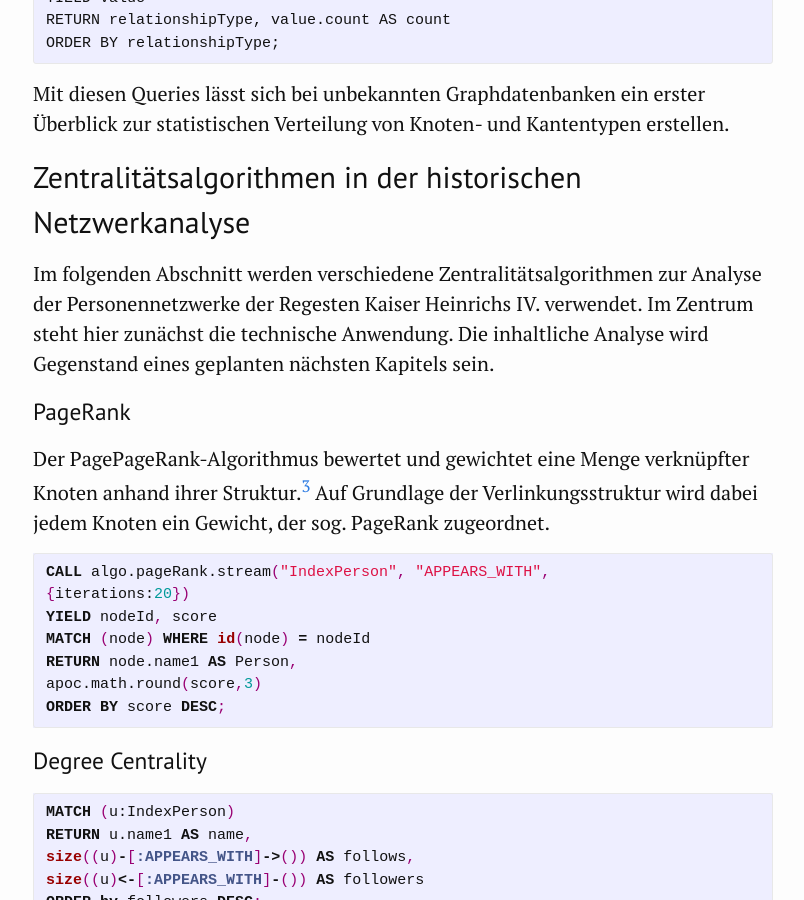
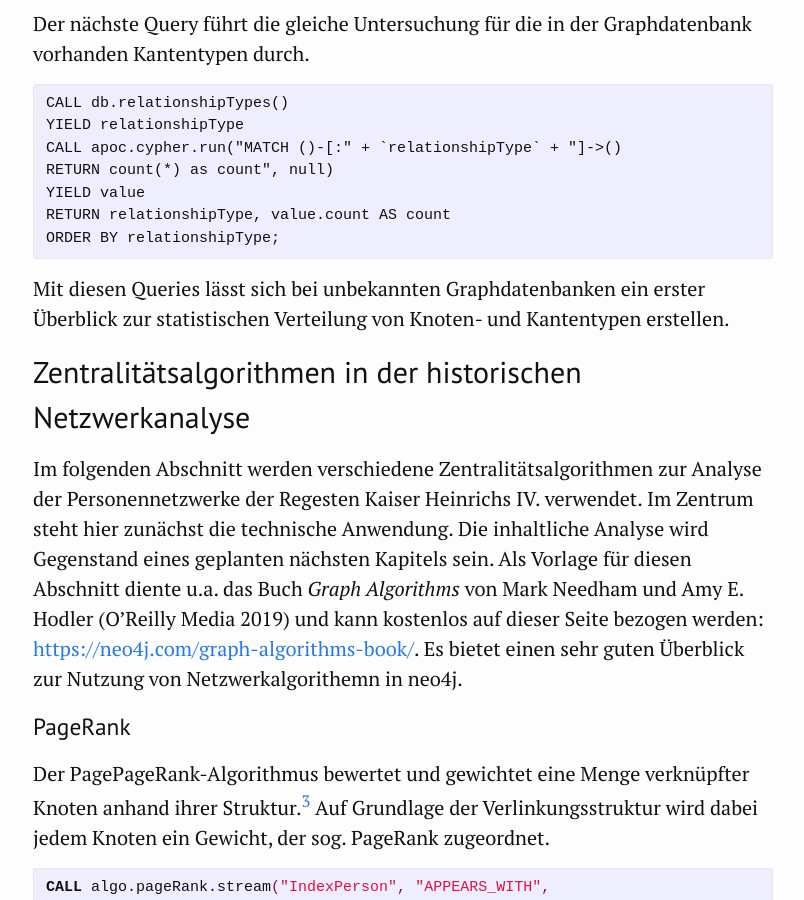
Before and after one commit to kuczera/Graphentechnologien, a Jekyll site: the page built from docs/80_Netzwerkanalyse.md, in a window 1280 px wide and 900 px high, scrolled down 4326 px. Shown: the whole window, without its empty margins (237-1041 px from the left). Built offline with Jekyll 4.4.1, drawn with Linux system fonts in a browser that asks for light colours; some of the changed text lies outside the part shown.

Commit message:
Update 80_Netzwerkanalyse.md

```diff
--- a/docs/80_Netzwerkanalyse.md
+++ b/docs/80_Netzwerkanalyse.md
@@ -12,6 +12,10 @@
 {:toc}
 
 # Netzwerkanalyse mit neo4j
+
+## Technische Vorbemerkungen
+
+Um die Graphalgorithem in neo4j nutzen zu können, müssen sie installiert werden. Dies geschieht analog zur APOC-Library, wie im Anschnitt zur [APOC-Installation](https://kuczera.github.io/Graphentechnologien/95_Anhang.html#die-apoc-bibliothek) erklärt.
 
 ## Grundlagen zur Netzwerkanalyse
 
@@ -103,7 +107,7 @@
 
 ## Zentralitätsalgorithmen in der historischen Netzwerkanalyse
 
-Im folgenden Abschnitt werden verschiedene Zentralitätsalgorithmen zur Analyse der Personennetzwerke der Regesten Kaiser Heinrichs IV. verwendet. Im Zentrum steht hier zunächst die technische Anwendung. Die inhaltliche Analyse wird Gegenstand eines geplanten nächsten Kapitels sein.
+Im folgenden Abschnitt werden verschiedene Zentralitätsalgorithmen zur Analyse der Personennetzwerke der Regesten Kaiser Heinrichs IV. verwendet. Im Zentrum steht hier zunächst die technische Anwendung. Die inhaltliche Analyse wird Gegenstand eines geplanten nächsten Kapitels sein. Als Vorlage für diesen Abschnitt diente u.a. das Buch *Graph Algorithms* von Mark Needham und Amy E. Hodler (O’Reilly Media 2019) und kann kostenlos auf dieser Seite bezogen werden: [https://neo4j.com/graph-algorithms-book/](https://neo4j.com/graph-algorithms-book/). Es bietet einen sehr guten Überblick zur Nutzung von Netzwerkalgorithemn in neo4j.
 
 ### PageRank
 
```
